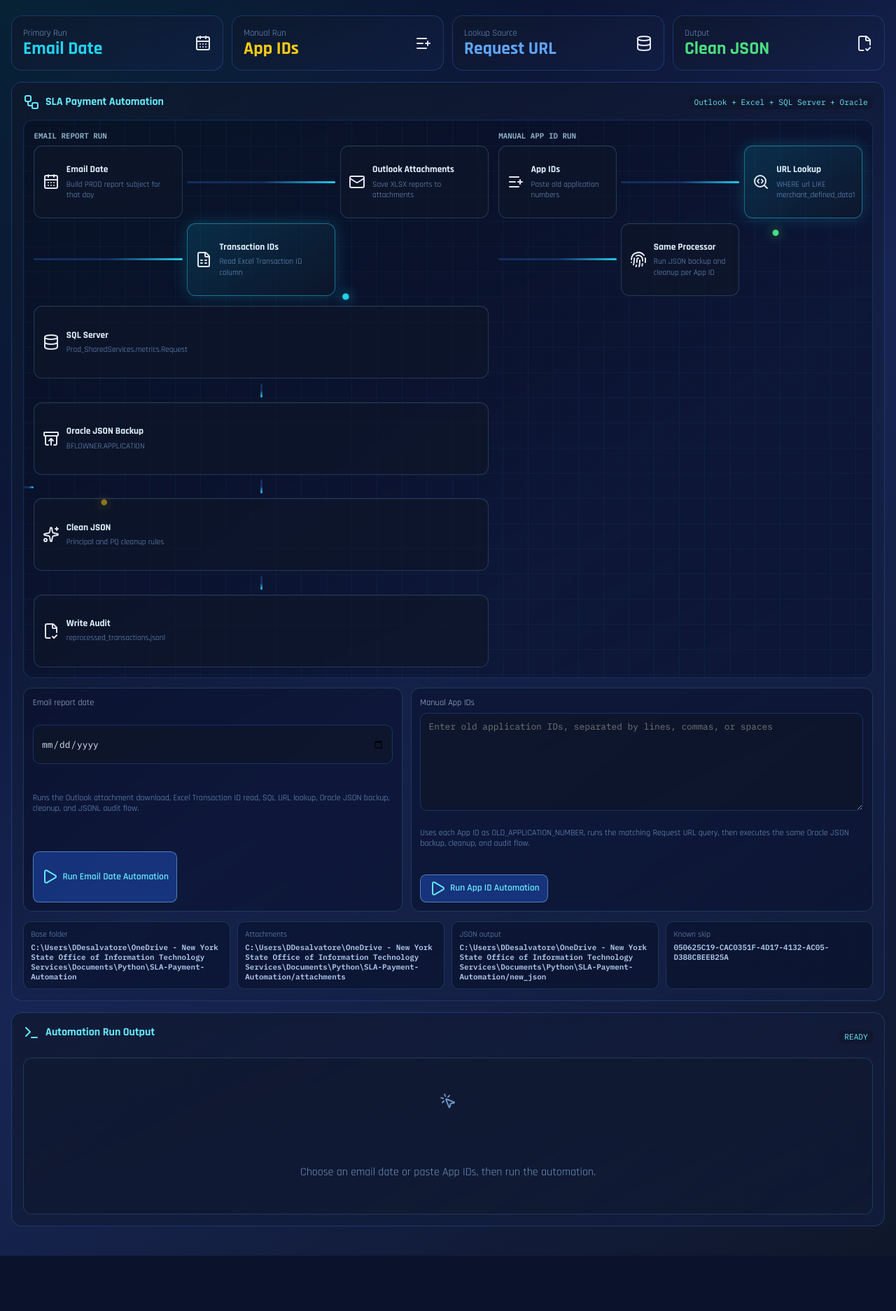
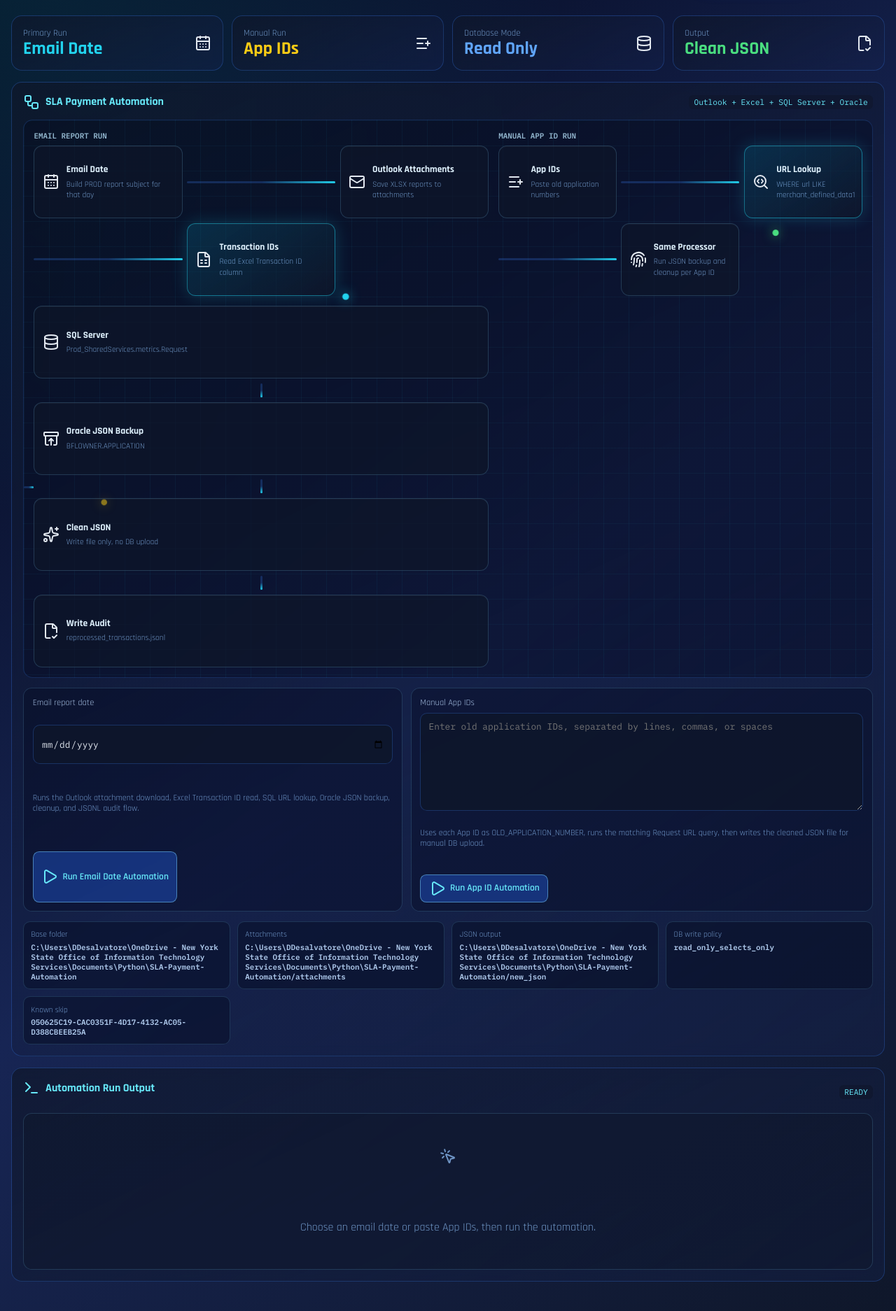
Before and after one commit to desalvatoredaniel/SLA-app, a Flask app: page /sla-payments in a window 1280 px wide. Shown: the part 75-1949 px from the top of the page at 70% size. Before the commit the page ends 1870 px from the top, so only its background shows below. Run offline with Flask 3, Linux system fonts and the light colour scheme; some libraries are stand-ins or nearby versions.

Commit message:
read only checks

```diff
--- a/app.py
+++ b/app.py
@@ -34,6 +34,7 @@ from sla_payment_automation import (
     BAD_TRANSACTIONS,
     LOG_DIR,
     NEW_JSON_DIR,
+    DATABASE_MODE,
     AutomationDependencyError,
     SLAPaymentAutomationRunner,
     parse_app_ids,
@@ -3160,6 +3161,7 @@ def payments() -> str:
             "backup_dir": str(BACKUP_DIR),
             "new_json_dir": str(NEW_JSON_DIR),
             "log_dir": str(LOG_DIR),
+            "database_mode": DATABASE_MODE,
             "bad_transactions": sorted(BAD_TRANSACTIONS),
         },
     )
--- a/sla_payment_automation.py
+++ b/sla_payment_automation.py
@@ -20,6 +20,7 @@ ATTACHMENTS_DIR = BASE_DIR / "attachments"
 BACKUP_DIR = BASE_DIR / "json_back_up"
 NEW_JSON_DIR = BASE_DIR / "new_json"
 LOG_DIR = BASE_DIR / "logs"
+DATABASE_MODE = "read_only_selects_only"
 
 BAD_TRANSACTIONS = {
     "050625C19-CAC0351F-4D17-4132-AC05-D388CBEEB25A",
@@ -234,6 +235,8 @@ class SLAPayment:
         self.old_app_number = old_app_number
         self.app_number: str | None = None
         self.json_backup: str | None = None
+        self.backup_path: Path | None = None
+        self.clean_json_path: Path | None = None
         self.status = "pending"
         self.message = ""
 
@@ -321,11 +324,11 @@ class SLAPayment:
             return None
 
         self.json_backup = row[0].read()
-        backup_path = BACKUP_DIR / f"{self.old_app_number}_back_up.json"
-        backup_path.write_text(self.json_backup, encoding="utf-8")
+        self.backup_path = BACKUP_DIR / f"{self.old_app_number}_back_up.json"
+        self.backup_path.write_text(self.json_backup, encoding="utf-8")
 
-        output_path = NEW_JSON_DIR / f"{self.old_app_number}.json"
-        JSONProcessor(input_file=backup_path, output_file=output_path).execute()
+        self.clean_json_path = NEW_JSON_DIR / f"{self.old_app_number}.json"
+        JSONProcessor(input_file=self.backup_path, output_file=self.clean_json_path).execute()
         return self.json_backup
 
     def get_app_number(self) -> str | None:
@@ -376,6 +379,9 @@ class SLAPayment:
             "App Number": self.app_number,
             "Base URL": cleaned_url,
             "Status": self.status,
+            "Backup JSON Path": str(self.backup_path) if self.backup_path else "",
+            "Clean JSON Path": str(self.clean_json_path) if self.clean_json_path else "",
+            "Database Mode": DATABASE_MODE,
         }
 
 
@@ -569,6 +575,8 @@ class SLAPaymentAutomationRunner:
             "mode": mode,
             "source": source,
             "base_dir": str(BASE_DIR),
+            "database_mode": DATABASE_MODE,
+            "clean_json_dir": str(NEW_JSON_DIR),
             "attachments": [str(path) for path in attachments],
             "requested_count": len(requested_items),
             "processed_count": len(processed_transactions),
--- a/static/app.js
+++ b/static/app.js
@@ -553,6 +553,8 @@
         <div class="automation-result-paths">
           <p><span>Base</span><b class="mono">${escapeHtml(body.base_dir || '')}</b></p>
           <p><span>Log</span><b class="mono">${escapeHtml(body.log_path || '')}</b></p>
+          <p><span>DB mode</span><b class="mono">${escapeHtml(body.database_mode || 'read_only_selects_only')}</b></p>
+          <p><span>Clean JSON folder</span><b class="mono">${escapeHtml(body.clean_json_dir || '')}</b></p>
           ${
             attachments.length
               ? `<p><span>Attachments</span><b class="mono">${attachments.map(escapeHtml).join('<br />')}</b></p>`
@@ -572,6 +574,8 @@
                   </div>
                   <code>Transaction ID: ${escapeHtml(item['Transaction ID'] || '')}</code>
                   <code>Application Number: ${escapeHtml(item['App Number'] || '')}</code>
+                  <code>Clean JSON Path: ${escapeHtml(item['Clean JSON Path'] || '')}</code>
+                  <code>Backup JSON Path: ${escapeHtml(item['Backup JSON Path'] || '')}</code>
                   <p>${escapeHtml(item.Message || item['Base URL'] || 'Processed through the SLA payment automation flow.')}</p>
                 </article>
               `,
--- a/templates/sla_payments.html
+++ b/templates/sla_payments.html
@@ -17,8 +17,8 @@
   </article>
   <article class="panel stat processing">
     <div>
-      <p class="label">Lookup Source</p>
-      <p class="value blue">Request URL</p>
+      <p class="label">Database Mode</p>
+      <p class="value blue">Read Only</p>
     </div>
     <i data-lucide="database"></i>
   </article>
@@ -117,7 +117,7 @@
         <i data-lucide="sparkles"></i>
         <div>
           <h3>Clean JSON</h3>
-          <p>Principal and PQ cleanup rules</p>
+          <p>Write file only, no DB upload</p>
         </div>
       </div>
       <div class="flow-link vertical"><span></span></div>
@@ -159,7 +159,7 @@
           data-app-id-input
         ></textarea>
       </label>
-      <p class="manual-hint">Uses each App ID as OLD_APPLICATION_NUMBER, runs the matching Request URL query, then executes the same Oracle JSON backup, cleanup, and audit flow.</p>
+      <p class="manual-hint">Uses each App ID as OLD_APPLICATION_NUMBER, runs the matching Request URL query, then writes the cleaned JSON file for manual DB upload.</p>
       <div class="button-row">
         <button class="btn primary" type="submit">
           <i data-lucide="play"></i>
@@ -181,6 +181,10 @@
     <div>
       <p>JSON output</p>
       <b class="mono">{{ automation.new_json_dir }}</b>
+    </div>
+    <div>
+      <p>DB write policy</p>
+      <b class="mono">{{ automation.database_mode }}</b>
     </div>
     <div>
       <p>Known skip</p>
```
